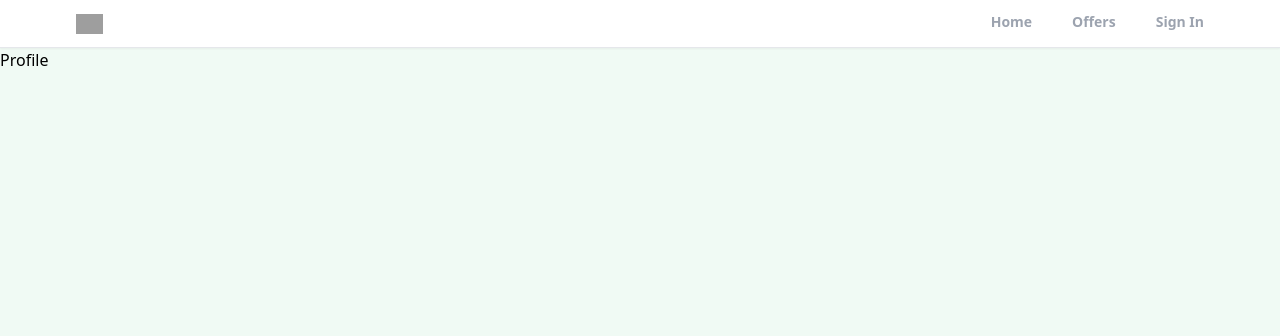
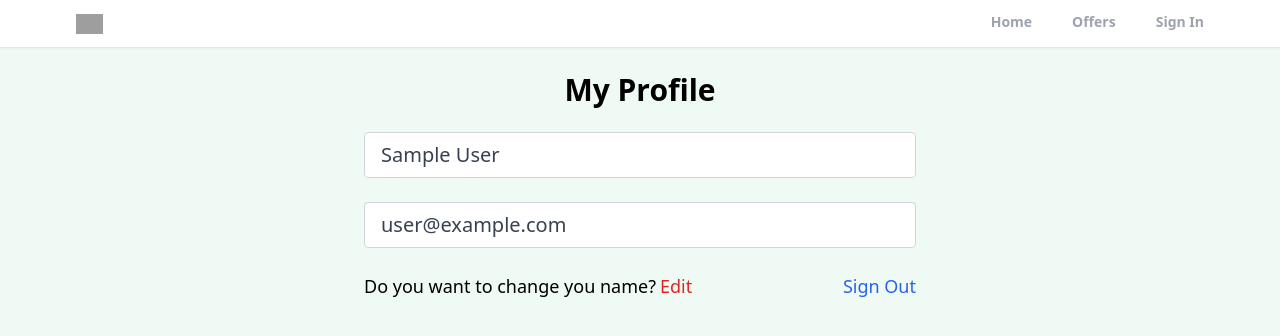
Before and after one commit to ragranato/realtor-clone-react, a React (Create React App) app: page /profile in a window 1280 px wide. Shown: the top 336 px of the page. Built offline with nearby package versions, Linux system fonts and the light colour scheme; no server answers; sample sign-in values are in the browser's storage; grey boxes are pictures that could not be loaded.

Commit message:
added profile page with private route, custom hook for security. Added logout functionality

```diff
--- a/src/App.js
+++ b/src/App.js
@@ -3,6 +3,7 @@
 import Profile from "./pages/Profile";
 import SignIn from "./pages/SignIn";
 import SignUp from "./pages/SignUp";
+import PrivateRoute from "./components/PrivateRoute";
 import ForgotPassword from "./pages/ForgotPassword";
 import Offers from "./pages/Offers";
 import Header from "./components/Header";
@@ -16,7 +17,9 @@
         <Header />
         <Routes>
           <Route path="/" element={<Home />} />
-          <Route path="/profile" element={<Profile />} />
+          <Route path="/profile" element={<PrivateRoute />}>
+            <Route path="/profile" element={<Profile />} />
+          </Route>
           <Route path="/sign-in" element={<SignIn />} />
           <Route path="/sign-up" element={<SignUp />} />
           <Route path="/forgot-password" element={<ForgotPassword />} />
--- /dev/null
+++ b/src/components/PrivateRoute.jsx
@@ -0,0 +1,17 @@
+import React from 'react'
+import { Outlet, Navigate } from 'react-router'
+import {useAuthStatus} from '../hooks/useAuthStatus'
+
+function PrivateRoute() {
+    const { loggedIn, checkStatus } = useAuthStatus()
+
+    if(checkStatus){
+        return <h3>Loading</h3>
+    }
+
+  return (
+    loggedIn ? <Outlet /> : <Navigate to='/sign-in' />
+   )
+}
+
+export default PrivateRoute
--- /dev/null
+++ b/src/hooks/useAuthStatus.jsx
@@ -0,0 +1,18 @@
+import { getAuth, onAuthStateChanged } from 'firebase/auth'
+import React, { useEffect, useState } from 'react'
+
+export function useAuthStatus() {
+    const [loggedIn, setLoggedIn] = useState(false)
+    const [checkStatus, setCheckStatus] = useState(true)
+
+    useEffect(() => {
+        const auth = getAuth()
+        onAuthStateChanged(auth, (user) => {
+            if(user){
+                setLoggedIn(true)
+            }
+            setCheckStatus(false)
+        }, [])
+    })
+  return { loggedIn, checkStatus }
+}
--- a/src/pages/Profile.jsx
+++ b/src/pages/Profile.jsx
@@ -1,9 +1,52 @@
-import React from 'react'
+import React, { useState } from 'react'
+import { getAuth } from 'firebase/auth'
+import { useNavigate } from 'react-router';
 
 function Profile() {
+  const navigate = useNavigate()
+  const auth = getAuth()
+  const [formData, setFormData] = useState({
+    name: auth.currentUser.displayName,
+    email: auth.currentUser.email,
+  });
+
+  const onLogout = () => {
+    auth.signOut()
+    navigate('/sign-in')
+  }
+
+  const { name, email } = formData
   return (
-    <div>Profile</div>
-  )
+    <>
+      <section className="max-w-6xl mx-auto flex justify-center items-center flex-col">
+        <h1 className="text-3xl text-center mt-6 font-bold">My Profile</h1>
+        <div className="w-full flex justify-center">
+          <form className="w-full md:w-[50%] mt-6 px-3">
+            <input
+              type="text"
+              id="name"
+              value={name}
+              disabled
+              className="mb-6 w-full px-4 py-2 text-xl text-gray-700 bg-white border-gray-300 rounded transition ease-in-out"
+            />
+            <input
+              type="email"
+              id="email"
+              value={email}
+              disabled
+              className="mb-6 w-full px-4 py-2 text-xl text-gray-700 bg-white border-gray-300 rounded transition ease-in-out "
+            />
+            <div className="flex justify-between whitespace-nowrap text-sm sm:text-lg mb-6">
+              <p className="flex items-center ">
+                Do you want to change you name? <span className='text-red-600 hover:text-red-700 transition ease-in-out duration-200 ml-1 cursor-pointer'>Edit</span>
+              </p>
+              <p onClick={onLogout} className='text-blue-600 hover:text-blue-800 transition duration-200 ease-in-out cursor-pointer'>Sign Out</p>
+            </div>
+          </form>
+        </div>
+      </section>
+    </>
+  );
 }
 
 export default Profile
```
